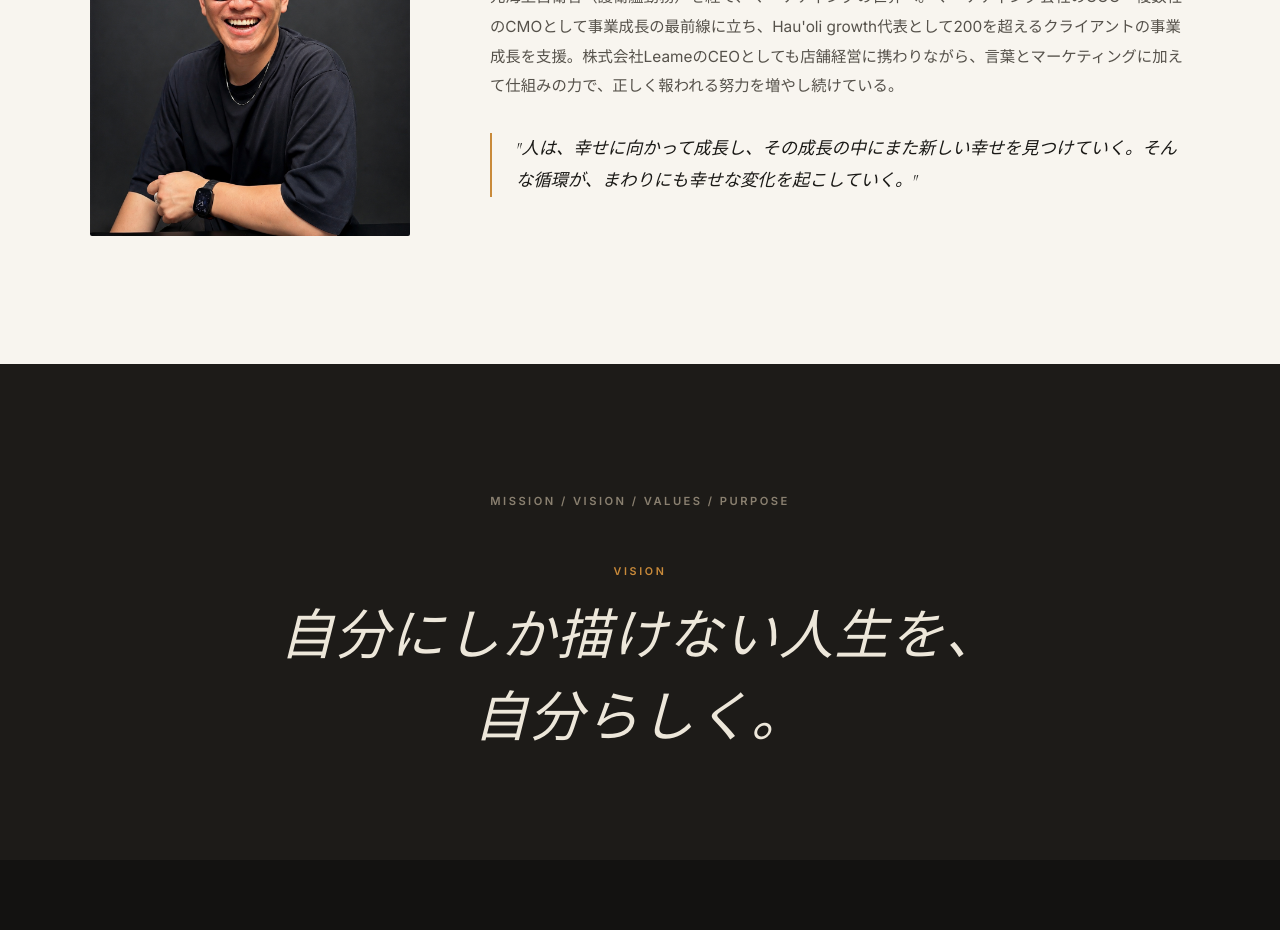
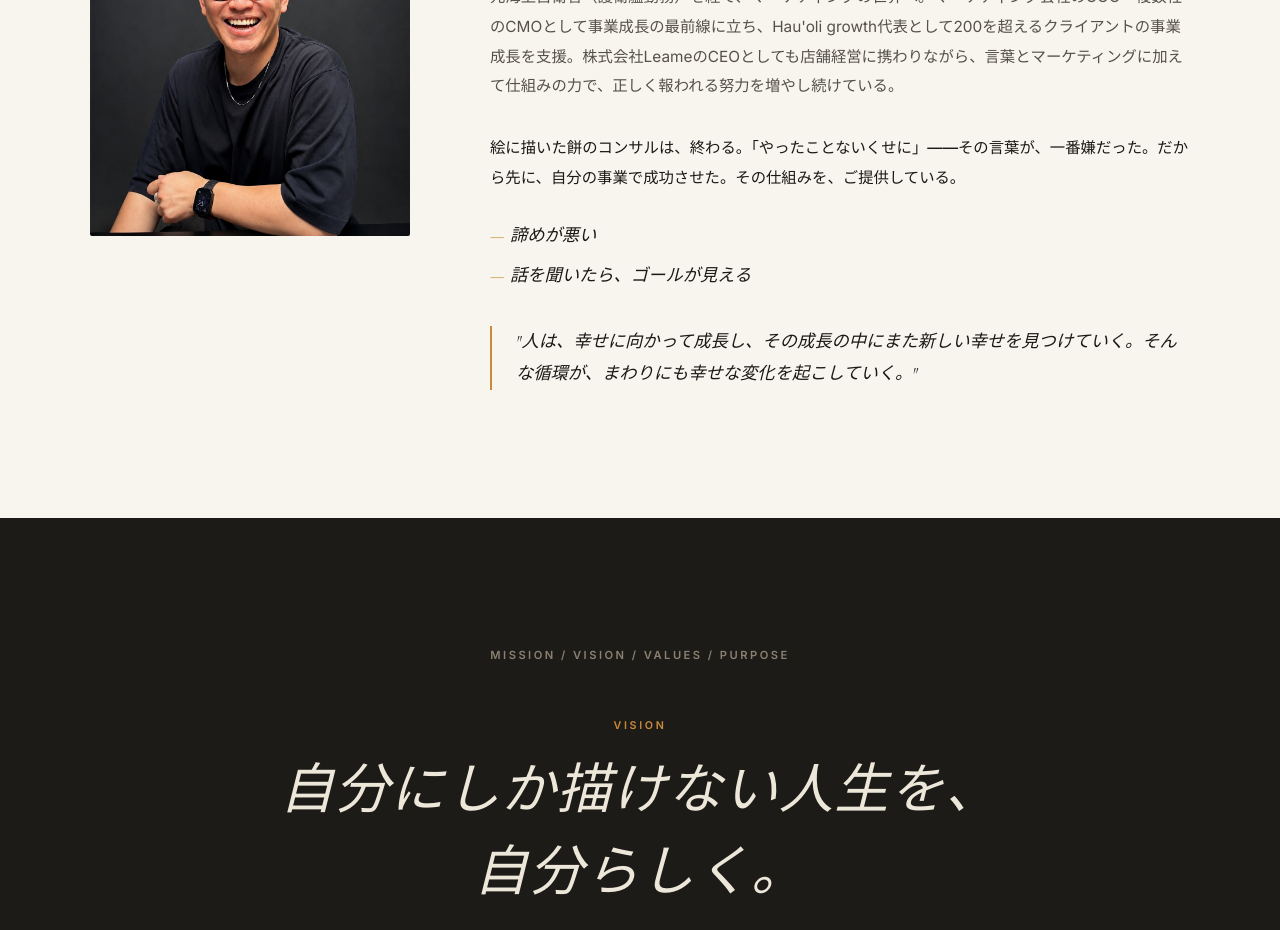
Before and after one commit to akhauoli/hauoli-site, a React (Vite) app: page / in a window 1280 px wide. Shown: the part 4540-5470 px from the top of the page. Built offline with nearby package versions, Linux system fonts and the light colour scheme.

Commit message:
代表セクション強化: 創業動機・強み2項目を追加
Co-Authored-By: Claude Sonnet 4.6 <noreply@anthropic.com>

```diff
--- a/src/App.jsx
+++ b/src/App.jsx
@@ -368,6 +368,13 @@ function About() {
           <p className="about-bio">
             元海上自衛官（護衛艦勤務）を経て、マーケティングの世界へ。マーケティング会社のCOO・複数社のCMOとして事業成長の最前線に立ち、Hau'oli growth代表として200を超えるクライアントの事業成長を支援。株式会社LeameのCEOとしても店舗経営に携わりながら、言葉とマーケティングに加えて仕組みの力で、正しく報われる努力を増やし続けている。
           </p>
+          <p className="about-why">
+            絵に描いた餅のコンサルは、終わる。「やったことないくせに」——その言葉が、一番嫌だった。だから先に、自分の事業で成功させた。その仕組みを、ご提供している。
+          </p>
+          <ul className="about-traits">
+            <li>諦めが悪い</li>
+            <li>話を聞いたら、ゴールが見える</li>
+          </ul>
           <blockquote className="about-belief">
             "人は、幸せに向かって成長し、その成長の中にまた新しい幸せを見つけていく。そんな循環が、まわりにも幸せな変化を起こしていく。"
           </blockquote>
--- a/src/index.css
+++ b/src/index.css
@@ -544,6 +544,34 @@ img { max-width: 100%; display: block; }
   color: var(--c-text-mid);
   margin-bottom: 32px;
 }
+.about-why {
+  font-size: 0.96rem;
+  line-height: 1.95;
+  color: var(--c-text-dark);
+  margin-bottom: 28px;
+  font-weight: 500;
+}
+.about-traits {
+  list-style: none;
+  display: flex;
+  flex-direction: column;
+  gap: 10px;
+  margin-bottom: 36px;
+}
+.about-traits li {
+  font-family: var(--font-display);
+  font-style: italic;
+  font-size: 1.08rem;
+  color: var(--c-text-dark);
+  padding-left: 20px;
+  position: relative;
+}
+.about-traits li::before {
+  content: '—';
+  position: absolute;
+  left: 0;
+  color: var(--c-accent);
+}
 .about-belief {
   font-family: var(--font-display);
   font-size: 1.08rem;
```
